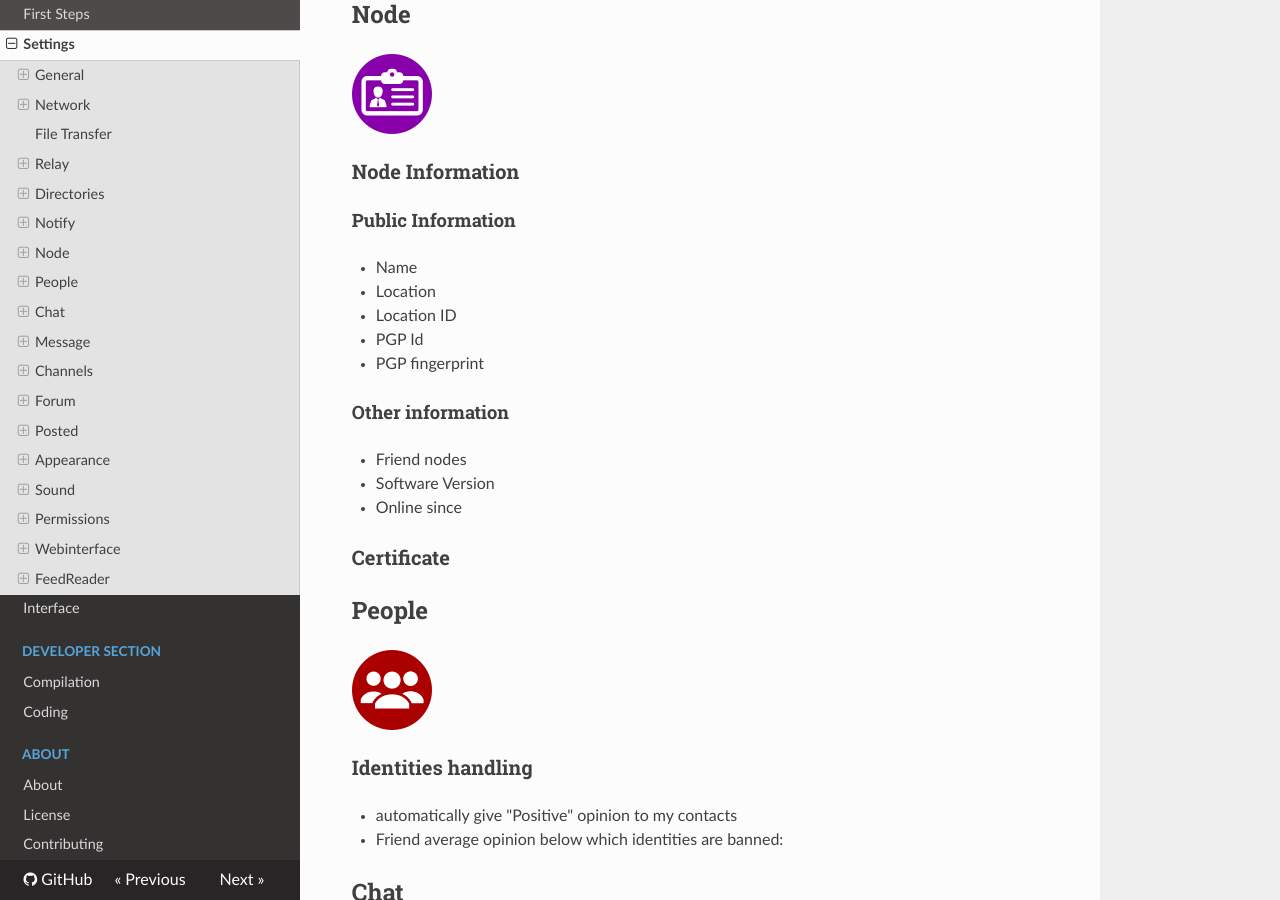
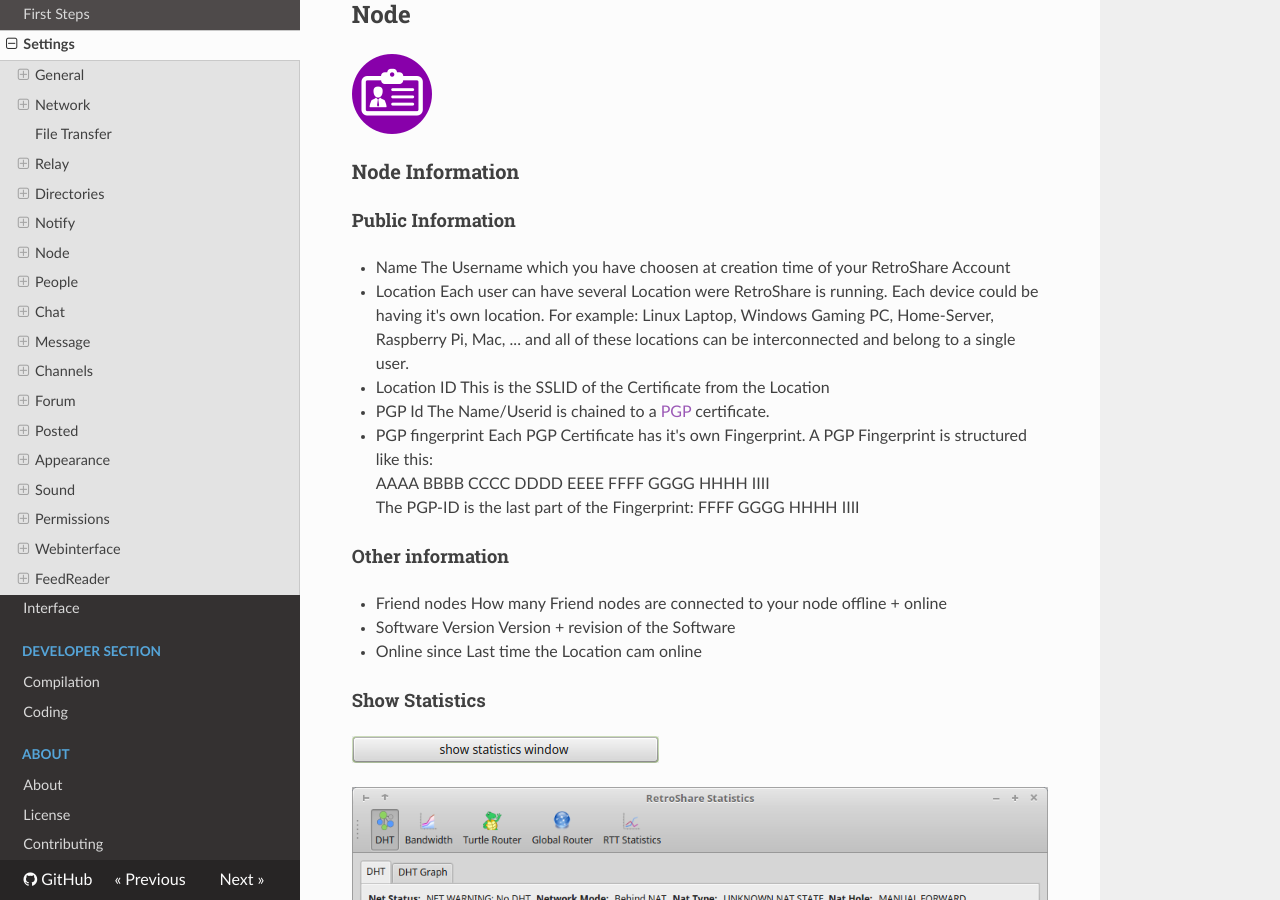
Before and after one commit to RetroShare/documentation, an MkDocs documentation site: the page built from docs/user-guide/settings.md, in a window 1280 px wide and 900 px high, scrolled down 10953 px. Built offline with MkDocs 1.6.1, drawn with Linux system fonts in a browser that asks for light colours; nearby versions of some CDN libraries; old or Windows-style settings are respelled for this version of MkDocs.

Commit message:
node + statistic

```diff
--- a/docs/user-guide/settings.md
+++ b/docs/user-guide/settings.md
@@ -245,15 +245,35 @@
 
 ####Public Information
  - Name
+   The Username which you have choosen at creation time of your RetroShare Account
  - Location
+   Each user can have several Location were RetroShare is running. Each device could be having it's
+   own location. For example: Linux Laptop, Windows Gaming PC, Home-Server, Raspberry Pi, Mac, ... and
+   all of these locations can be interconnected and belong to a single user.
  - Location ID
+   This is the SSLID of the Certificate from the Location
  - PGP Id
+   The Name/Userid is chained to a [PGP]() certificate.
  - PGP fingerprint
+   Each PGP Certificate has it's own Fingerprint.
+   A PGP Fingerprint is structured like this:
+   AAAA BBBB CCCC DDDD EEEE FFFF GGGG HHHH IIII
+   The PGP-ID is the last part of the Fingerprint: FFFF GGGG HHHH IIII
 
 ####Other information
  - Friend nodes
+   How many Friend nodes are connected to your node offline + online
  - Software Version
+   Version + revision of the Software
  - Online since
+   Last time the Location cam online
+
+####Show Statistics
+![node statistics](../img/settings/statistic/node_show_statistic.png "Node Statistic Show Button")
+
+
+![statistics](../img/settings/statistic/statistic.png "Node Statistic")
+
 
 ###Certificate
 
```
Also changed, not shown: docs/img/settings/statistic/bandwidth_statistic.png (added), docs/img/settings/statistic/node_show_statistic.png (added), docs/img/settings/statistic/statistic.png (added).
